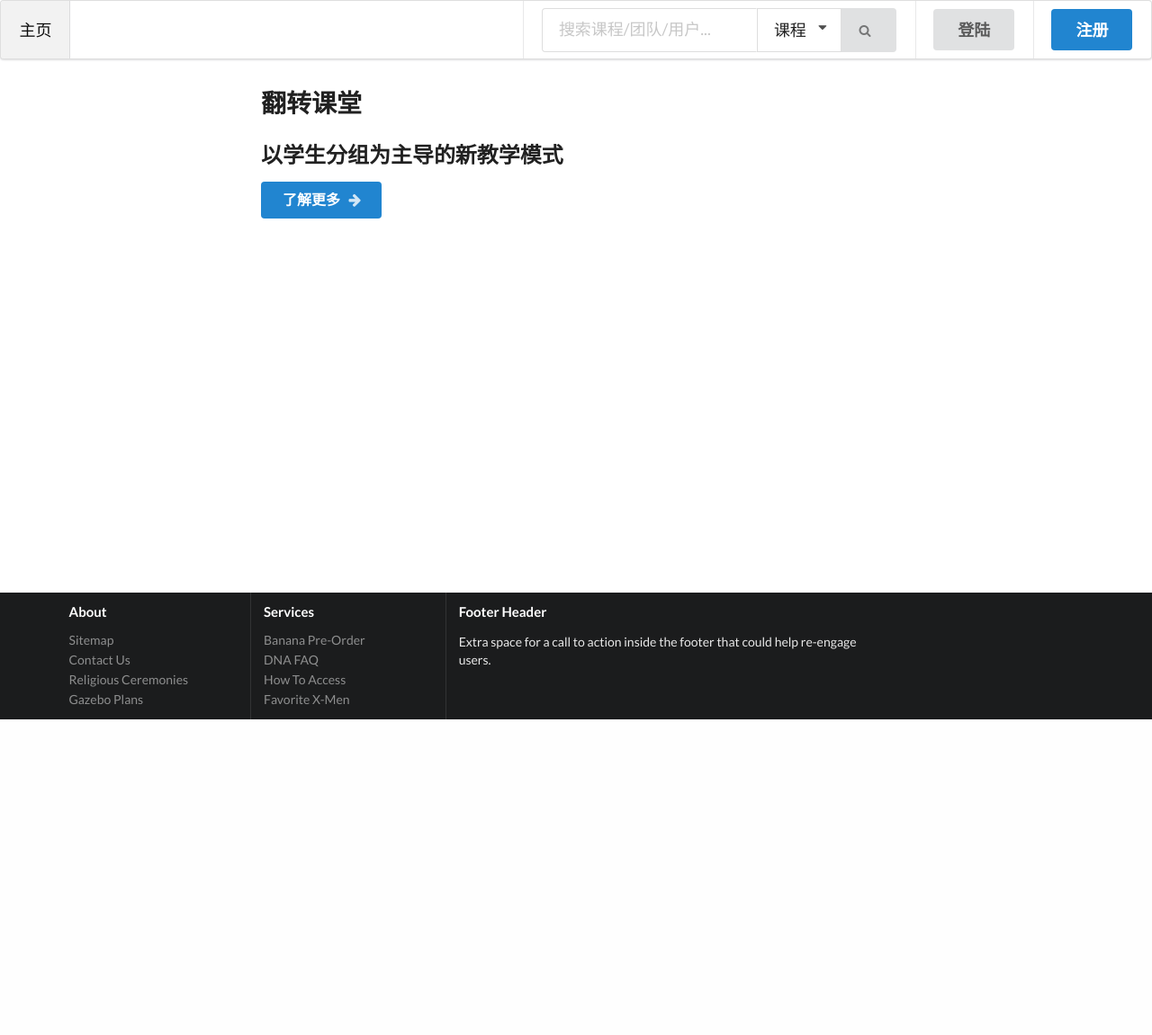
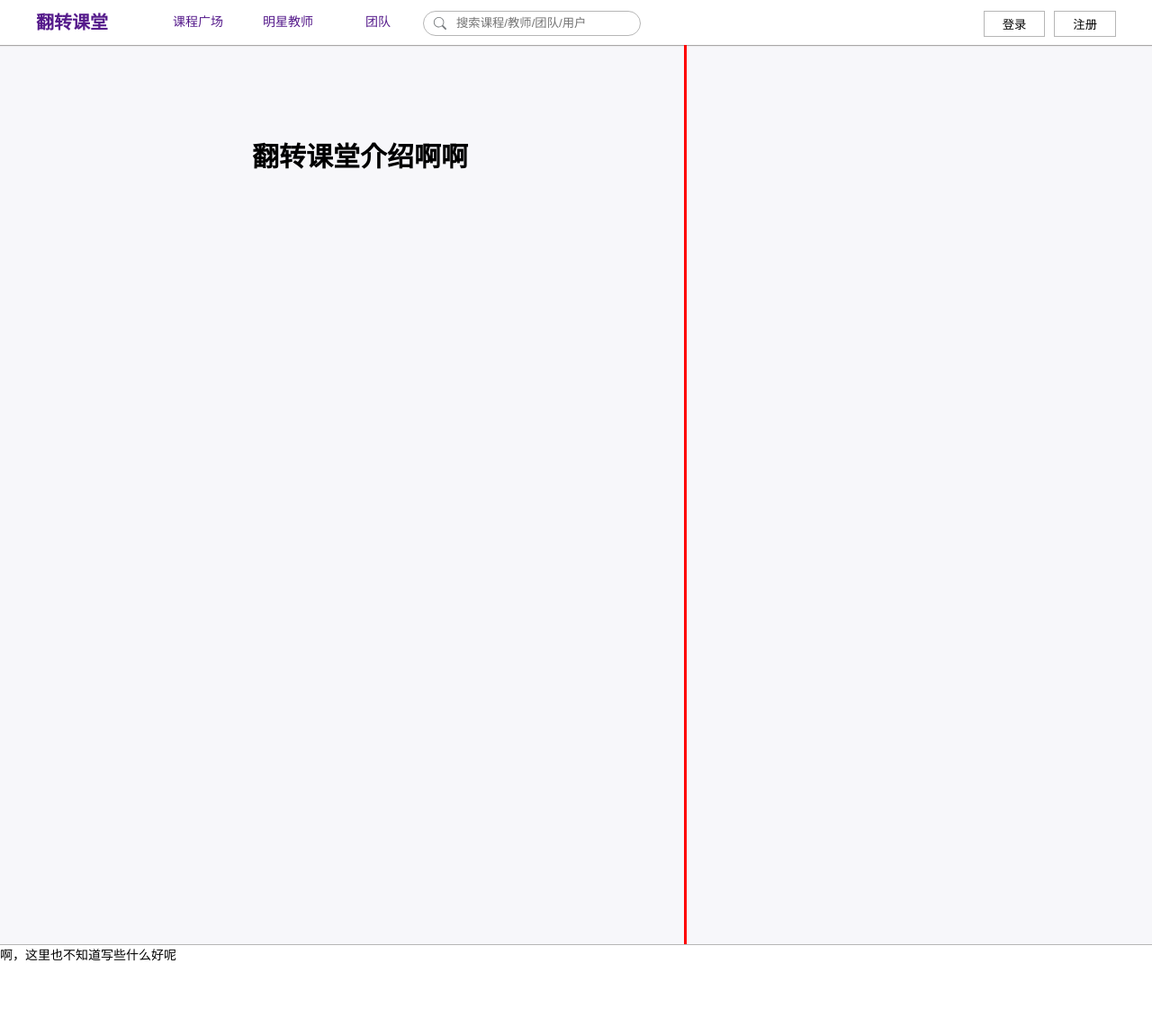
Before and after one commit to bllli/REReverseCourse, a Django app: page / in a window 1280 px wide. Shown: the whole page at 90% size. Before the commit the page ends 800 px from the top, so only its background shows below. Run offline with Django 3.2, Linux system fonts and the light colour scheme.

Commit message:
前端改版 by @F5fly

```diff
--- /dev/null
+++ b/static/css/base.css
@@ -0,0 +1,50 @@
+/* 公共样式 */
+body,p,ul,ol,li,dl,dt,dd,h1,h2,h3,h4,h5,h6 {
+    padding: 0;
+    margin: 0;
+    list-style: none;
+}
+
+body {
+    font-size: 14px;
+    background-color: #F7F7FA;
+}
+
+
+a {
+    text-decoration: none;
+}
+
+img,input,button {
+    vertical-align: middle;
+    outline-style: none;
+    border: 0 none;
+    background: none;
+    padding: 0;
+}
+/* 清除浮动 */
+.clearfix::after {
+    content: '';
+    height: 0;
+    width: 0;
+    line-height: 0;
+    clear: both;
+    display: block;
+    visibility: hidden;
+}
+
+.clearfix {
+    zoom: 1;
+}
+/* 版心 */
+.w {
+    margin: 0 auto;
+    width: 1200px;
+}
+/* 设置字体图标 */
+.icon {
+    width: 1em; height: 1em;
+    vertical-align: -0.15em;
+    fill: currentColor;
+    overflow: hidden;
+ }
--- /dev/null
+++ b/static/css/common.css
@@ -0,0 +1,77 @@
+/* 头部公共样式 */
+.header {
+    height: 50px;
+    background: #fff;
+    box-shadow: 0 1px 1px #aaa8a8;
+}
+
+.header .home {
+    float: left;
+    height: 50px;
+    margin-right: 50px;
+}
+
+.header .home h1 {
+    height: 100%;
+    font-size: 20px;
+    line-height: 50px;
+}
+
+.header .nav {
+    float: left;
+    height: 50px;
+}
+
+.header .nav li {
+    float: left;
+    width: 100px;
+    line-height: 50px;
+    text-align: center;
+}
+
+.header .search {
+    float: left;
+    margin-top: 12px;
+    width: 230px;
+    border: 1px solid #b6b6b6;
+    border-radius: 30px;
+    padding: 5px 0 5px 10px;
+
+}
+
+.header .search .icon {
+    float: left;
+    font-size: 16px;
+    margin-right: 10px;
+}
+
+.header .search input {
+    float: left;
+    line-height: 100%;
+}
+
+.header .user {
+    float: right;
+    height: 50px;
+    line-height: 50px;
+}
+
+.header .user button {
+    float: left;
+    margin-top: 12px;
+    padding: 4px 20px;
+    border: 1px solid #b6b6b6;
+    cursor: pointer;
+}
+
+.header .user .login {
+    margin-right: 10px;
+}
+
+/* 底部公共样式 */
+.footer {
+    width: 100%;
+    height: 100px;
+    background: #ffffff;
+    border-top: 1px solid #b6b6b6;
+}
--- /dev/null
+++ b/static/css/index.css
@@ -0,0 +1,17 @@
+/*首页部分特有*/
+.content {
+    height: 1000px;
+}
+
+.content_left {
+    width: 60%;
+    height: 100%;
+    border-right: 3px solid red;
+    overflow: hidden;
+}
+
+.content_left h2 {
+    text-align: center;
+    font-size: 30px;
+    margin-top: 100px;
+}
--- /dev/null
+++ b/static/js/common.js
@@ -0,0 +1,25 @@
+/*
+* js中的常用函数
+*/
+
+// 将伪数组对象转换成真数组
+function s(selector) {
+    var arr = [];
+    document.querySelectorAll(selector).forEach(function (item) {
+        arr.push(item);
+    })
+    return arr;
+}
+// 求取[min,max]之间的平均数
+function getRandom(min,max) {
+    return Math.floor(Math.random() * (max - min + 1) + min);
+}
+// 复制对象中的属性
+function extend(parent,child) {
+    for(var key in parent) {
+        if (child[key]) {
+            continue;
+        }
+        child[key] = parent[key];
+    }
+}
--- /dev/null
+++ b/static/js/head.js
@@ -0,0 +1,28 @@
+(function () {
+    var search = document.querySelector('.search');
+    var searchText = document.querySelector('.search input');
+    var userButtons = s('.user button');
+    // 设置搜索框获得焦点时变色
+    searchText.onfocus = function () {
+        search.style.border = '1px solid #a2e790';
+    };
+    // 搜索框失去焦点时恢复
+    searchText.onblur = function () {
+        search.style.border = '1px solid #b6b6b6';
+    };
+
+    userButtons.forEach(function (value) {
+        // 鼠标移动到按钮上时变色
+        value.onmouseover = function () {
+            value.style.border = '1px solid #a2e790';
+            value.style.color = '#a2e790';
+        };
+        // 鼠标移除时恢复颜色
+        value.onmouseout = function () {
+            value.style.border = '1px solid #b6b6b6';
+            value.style.color = '#b6b6b6';
+        }
+    })
+
+
+})();
--- /dev/null
+++ b/static/js/index.js
@@ -0,0 +1,3 @@
+(function (){
+
+})();
--- a/templates/base.html
+++ b/templates/base.html
@@ -1,154 +1,58 @@
 <!DOCTYPE html>
-<html>
+<html lang="en">
 <head>
-    <meta charset="utf-8"/>
-    <meta content="IE=edge,chrome=1" http-equiv="X-UA-Compatible"/>
-    <meta content="width=device-width, initial-scale=1, maximum-scale=2, user-scalable=no" name="viewport"/>
-    <meta content="#ffffff" name="theme-color"/>
-    <title>{% block title %}你看这个页面没有title{% endblock %}</title>
-    <link href="/static/dist/semantic-ui/semantic.min.css" rel="stylesheet" type="text/css"/>
+    <meta charset="UTF-8">
+    <meta name="viewport" content="width=device-width, initial-scale=1.0">
+    <meta http-equiv="X-UA-Compatible" content="ie=edge">
+    <title>{% block title %}翻转课堂{% endblock %}</title>
+    <link rel="stylesheet" href="/static/css/base.css" type="text/css">
+    <link rel="stylesheet" href="/static/css/common.css" type="text/css">
+    <link rel="stylesheet" href="/static/css/index.css" type="text/css">
+    <!-- vue.js -->
     <script src="/static/dist/jquery/jquery.min.js"></script>
     <script src="https://cdn.jsdelivr.net/npm/vue"></script>
     <script src="https://unpkg.com/axios/dist/axios.min.js"></script>
-
-    <style type="text/css">
-        .site {
-            display: flex;
-            min-height: 100vh;
-            flex-direction: column;
-        }
-
-        .site_container {
-            margin-top: 20px;
-            flex: 1;
-        }
-
-    </style>
+    <!-- end of vue.js -->
 </head>
-<body class="site">
-<div class="ui massive menu">
-    <a class="active item" href="{% url 'index' %}">主页 </a>
-    {#    <a class="item" href="{% url 'course:list' %}">课程 </a>#}
-    {#    <a class="item" href="{% url 'groups' %}">团队 </a>#}
-    <div class="right menu">
-        <div class="item">
-            <div class="ui action input">
-                <input id="search" type="text" placeholder="搜索课程/团队/用户..." {% if query %}value="{{ query }}"{% endif %}>
-                <select id="search_type" class="ui compact selection dropdown">
-                    <option value="course">课程</option>
-                    <option value="group">团队</option>
-                    <option value="user">用户</option>
-                </select>
-                <button id="search_icon" class="ui button"><i class="search icon"></i></button>
+<body>
+    <!-- 头部区域 -->
+    <div class="header clearfix">
+        <div class="w">
+            <a href="" class="home"><h1>翻转课堂</h1></a>
+            <ul class="nav">
+                <li><a href="">课程广场</a></li>
+                <li><a href="">明星教师</a></li>
+                <li><a href="">团队</a></li>
+            </ul>
+            <div class="search">
+                <svg class="icon" aria-hidden="true">
+                    <use xlink:href="#icon-sousuo"></use>
+                </svg>
+                <input type="text" placeholder="搜索课程/教师/团队/用户">
+            </div>
+            <div class="user">
+                <button class="login">登录</button>
+                <button class="registered">注册</button>
             </div>
         </div>
-        {% if not request.user.is_authenticated %}
-            <div class="item">
-                <a class="ui login button" href="{% url 'accounts:login' %}">登陆</a>
-            </div>
-            <div class="item">
-                <div class="ui primary button">注册</div>
-            </div>
-        {% else %}
-            <div class="item">
-                {#                <a href="{% url 'inbox' %}">#}
-                {#                    <div class="ui {% if notifications_unread %}red{% endif %} button">#}
-                <i class="mail icon"></i>
-                {#                        {% notifications_unread %}#}
-            </div>
-            </a>
-            </div>
-            <div class="ui dropdown item"> {{ request.user.username }} <i class="dropdown icon"></i>
-                <div class="menu">
-                    <a class="item" href="/users/{{ request.user.username }}/">个人信息</a>
-                    <a class="item" href="/users/{{ request.user.username }}/">我的课程</a>
-                    <a class="item" href="/users/{{ request.user.username }}/">我的团队</a>
-                    <a class="item" href="{% url 'accounts:logout' %}">登出</a>
-                </div>
-            </div>
-        {% endif %}
-</div>
-</div>
-<div class="site_container">
-    {% if messages %}
-        <div class="ui text container">
-            <div class="ui center list">
-                {% for message in messages %}
-                    <div class="item">
-                        <div class="ui fluid message transition"><i class="close icon"></i>
-                            <p>{{ message | safe }}</p></div>
-                    </div>
-                    {#            <li{% if message.tags %} class="{{ message.tags }}"{% endif %}>{{ message }}</li>#}
-                {% endfor %}
-            </div>
-        </div>
-        <div class="ui hidden divider"></div>
-    {% endif %}
-    {% block container %}
-        <p class="ui large">模板未定义</p>
-    {% endblock %}
-</div>
-<div class="ui inverted vertical footer segment">
-    <div class="ui container">
-        <div class="ui stackable inverted divided equal height stackable grid">
-            <div class="three wide column">
-                <h4 class="ui inverted header">
-                    About
-                </h4>
-                <div class="ui inverted link list">
-                    <a class="item" href="homepage.html#"> Sitemap</a><a class="item" href="homepage.html#"> Contact
-                    Us</a><a class="item" href="homepage.html#"> Religious Ceremonies</a><a class="item"
-                                                                                            href="homepage.html#">
-                    Gazebo Plans</a>
-                </div>
-            </div>
-            <div class="three wide column">
-                <h4 class="ui inverted header">
-                    Services
-                </h4>
-                <div class="ui inverted link list">
-                    <a class="item" href="homepage.html#"> Banana Pre-Order</a><a class="item"
-                                                                                  href="homepage.html#"> DNA FAQ</a><a
-                        class="item" href="homepage.html#"> How To Access</a><a class="item" href="homepage.html#">
-                    Favorite X-Men</a>
-                </div>
-            </div>
-            <div class="seven wide column">
-                <h4 class="ui inverted header">
-                    Footer Header
-                </h4>
-                <p>
-                    Extra space for a call to action inside the footer that could help re-engage users.
-                </p>
-            </div>
+
+    </div>
+    <!-- 内容区域 -->
+    <div class="content w">
+        <div class="content_left">
+            <h2>翻转课堂介绍啊啊</h2>
         </div>
     </div>
-</div>
-<script src="/static/dist/semantic-ui/semantic.min.js"></script>
-<script type="text/javascript">
-    $('.message .close').on('click', function () {
-        $(this).closest('.message').transition('fade');
-    });
-    $('.dropdown').dropdown();
+    <!--底部区域-->
+    <div class="footer">
+        啊，这里也不知道写些什么好呢
+    </div>
 
-    function Search() {
-        var val = $('#search').val();
-        var search_type = $('#search_type').val();
-        if (!val) {
-            return
-        }
-        if (search_type === 'course') {
-            window.location = '/courses/?query=' + val;
-        }
-        else if (search_type === 'group') {
-            window.location = '/groups/?query=' + val;
-        }
-        else if (search_type === 'user') {
-            alert('未实现')
-        }
-    }
 
-    $('#search_icon').click(Search);
-</script>
-{% block js %}{% endblock %}
+    <!-- 引入字体图标 -->
+    <script src="/static/fonts/iconfont.js"></script>
+    <script src="/static/js/common.js"></script>
+    <script src="/static/js/head.js"></script>
+    <script src="/static/js/index.js"></script>
 </body>
+</html>
```
Also changed, not shown: static/css/login.css (added, +75 -0 lines), static/js/login.js (added, +31 -0 lines), static/fonts/iconfont.js (added), static/fonts/iconfont.ttf (added), static/fonts/iconfont.woff (added), static/images/logo.png (deleted), static/images/templates/semantic-ui/avatar/nan.jpg (deleted), static/images/templates/semantic-ui/wireframe/white-image.png (deleted), static/stylesheets/base.css (deleted), 2 other files.
